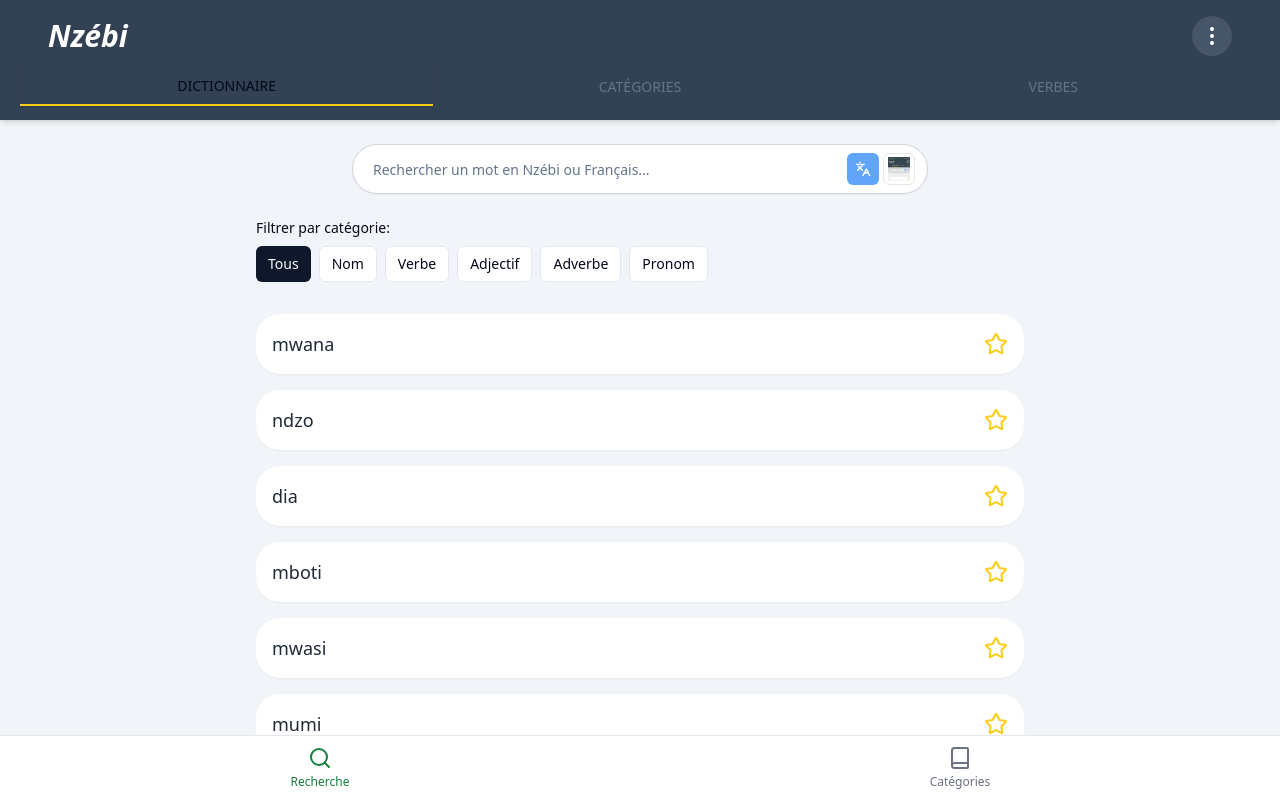
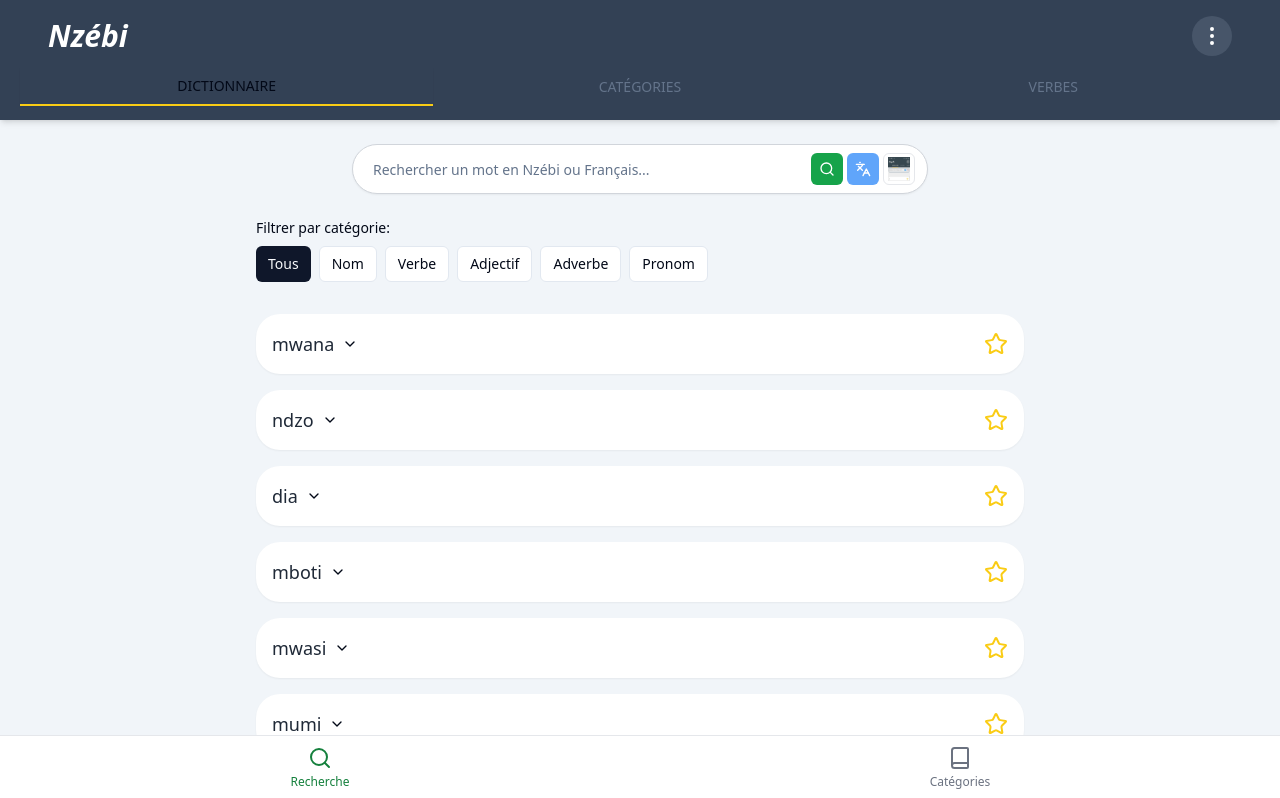
Before and after one commit to yawelmkk/dictionnaire-nzebi-fran-ais, a React (Vite) app: page / in a window 1280 px wide. Shown: the top 798 px of the page. Built offline with nearby package versions, Linux system fonts and the light colour scheme.

Commit message:
Add search button and category display
Implement search button in search bar and modify category display behavior.

```diff
--- a/src/components/SearchBar.tsx
+++ b/src/components/SearchBar.tsx
@@ -31,6 +31,14 @@ const SearchBar: React.FC<SearchBarProps> = ({ onSearch }) => {
             type="submit"
             size="sm"
             variant="ghost"
+            className="p-1 bg-green-600 hover:bg-green-700 text-white rounded-md h-8 w-8 flex items-center justify-center"
+          >
+            <Search size={18} />
+          </Button>
+          <Button
+            type="button"
+            size="sm"
+            variant="ghost"
             className="p-1 bg-blue-400 text-white rounded-md h-8 w-8 flex items-center justify-center"
           >
             <Languages size={18} />
--- a/src/components/WordsList.tsx
+++ b/src/components/WordsList.tsx
@@ -1,14 +1,16 @@
 
-import React from 'react';
-import WordCard from './WordCard';
-import { DictionaryEntry } from '@/lib/dictionaryData';
-import { Star } from 'lucide-react';
+import React, { useState } from 'react';
+import { DictionaryEntry, getCategoryById } from '@/lib/dictionaryData';
+import { Star, ChevronDown, ChevronUp } from 'lucide-react';
+import { Badge } from '@/components/ui/badge';
 
 interface WordsListProps {
   entries: DictionaryEntry[];
 }
 
 const WordsList: React.FC<WordsListProps> = ({ entries }) => {
+  const [expandedEntry, setExpandedEntry] = useState<string | null>(null);
+
   if (entries.length === 0) {
     return (
       <div className="text-center py-8">
@@ -17,18 +19,61 @@ const WordsList: React.FC<WordsListProps> = ({ entries }) => {
     );
   }
 
+  const toggleExpand = (entryId: string) => {
+    if (expandedEntry === entryId) {
+      setExpandedEntry(null);
+    } else {
+      setExpandedEntry(entryId);
+    }
+  };
+
   return (
     <div className="space-y-4 pb-20">
-      {entries.map((entry) => (
-        <div key={entry.id} className="bg-white rounded-3xl shadow-sm p-4 flex justify-between items-center">
+      {entries.map((entry) => {
+        const isExpanded = expandedEntry === entry.id;
+        const category = getCategoryById(entry.categoryId);
+
+        return (
+          <div
+            key={entry.id}
+            className="bg-white rounded-3xl shadow-sm overflow-hidden"
+          >
+            <div
+              className="p-4 flex justify-between items-center cursor-pointer"
+              onClick={() => toggleExpand(entry.id)}
+            >
+              <div className="flex items-center">
                 <span className="text-lg font-medium text-gray-800">
                   {entry.nzebi}
                 </span>
+                {isExpanded ? <ChevronUp className="ml-2 h-4 w-4" /> : <ChevronDown className="ml-2 h-4 w-4" />}
+              </div>
               <button className="text-yellow-400">
                 <Star size={24} />
               </button>
             </div>
-      ))}
+
+            {isExpanded && (
+              <div className="px-4 pb-4 border-t border-gray-100">
+                <div className="mt-2">
+                  <div className="flex justify-between items-center">
+                    <p className="text-gray-700">{entry.french}</p>
+                    <Badge variant="outline" className="bg-green-100">
+                      {category?.name || entry.categoryId}
+                    </Badge>
+                  </div>
+
+                  <div className="mt-3 pt-2 border-t border-gray-100">
+                    <p className="font-semibold text-sm text-gray-700">Exemple:</p>
+                    <p className="italic text-sm text-gray-600">{entry.example.nzebi}</p>
+                    <p className="text-sm text-gray-600">{entry.example.french}</p>
+                  </div>
+                </div>
+              </div>
+            )}
+          </div>
+        );
+      })}
     </div>
   );
 };
```
Lines whose indentation alone changed are shown as unchanged.
